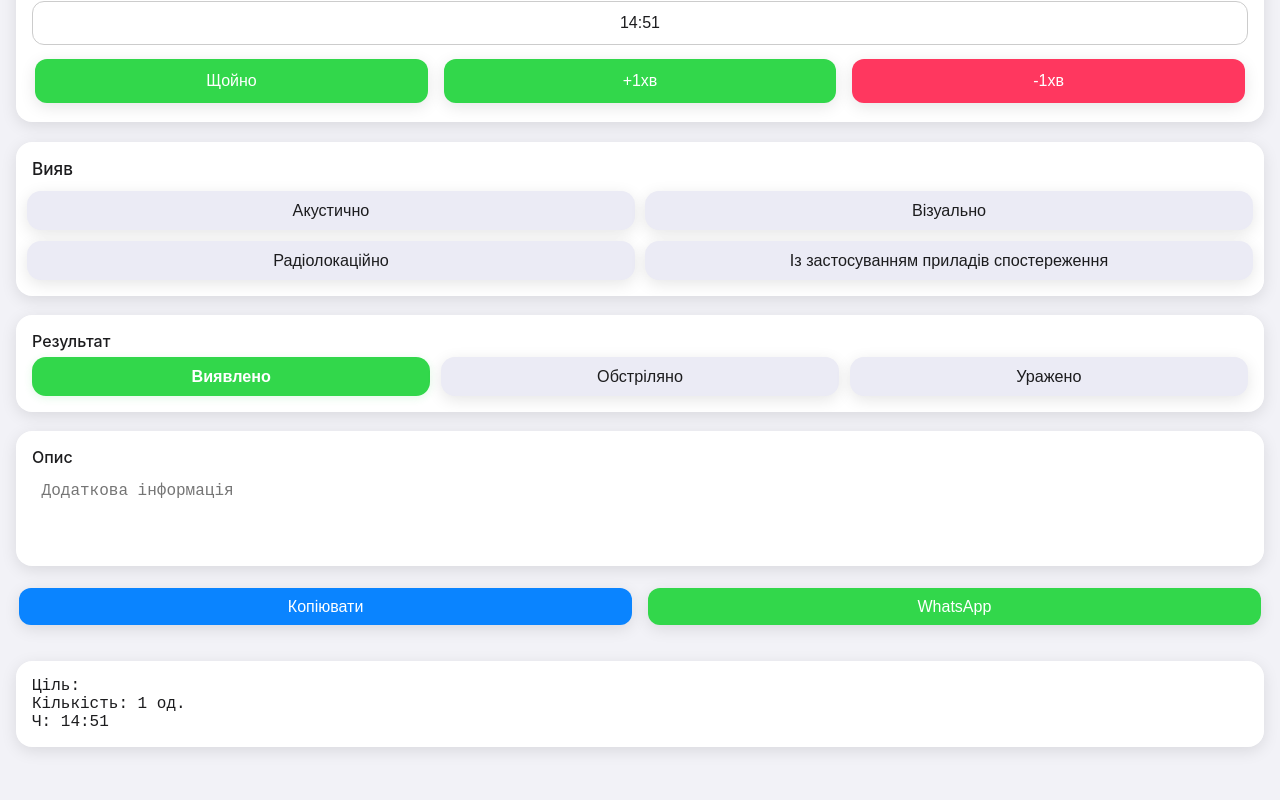
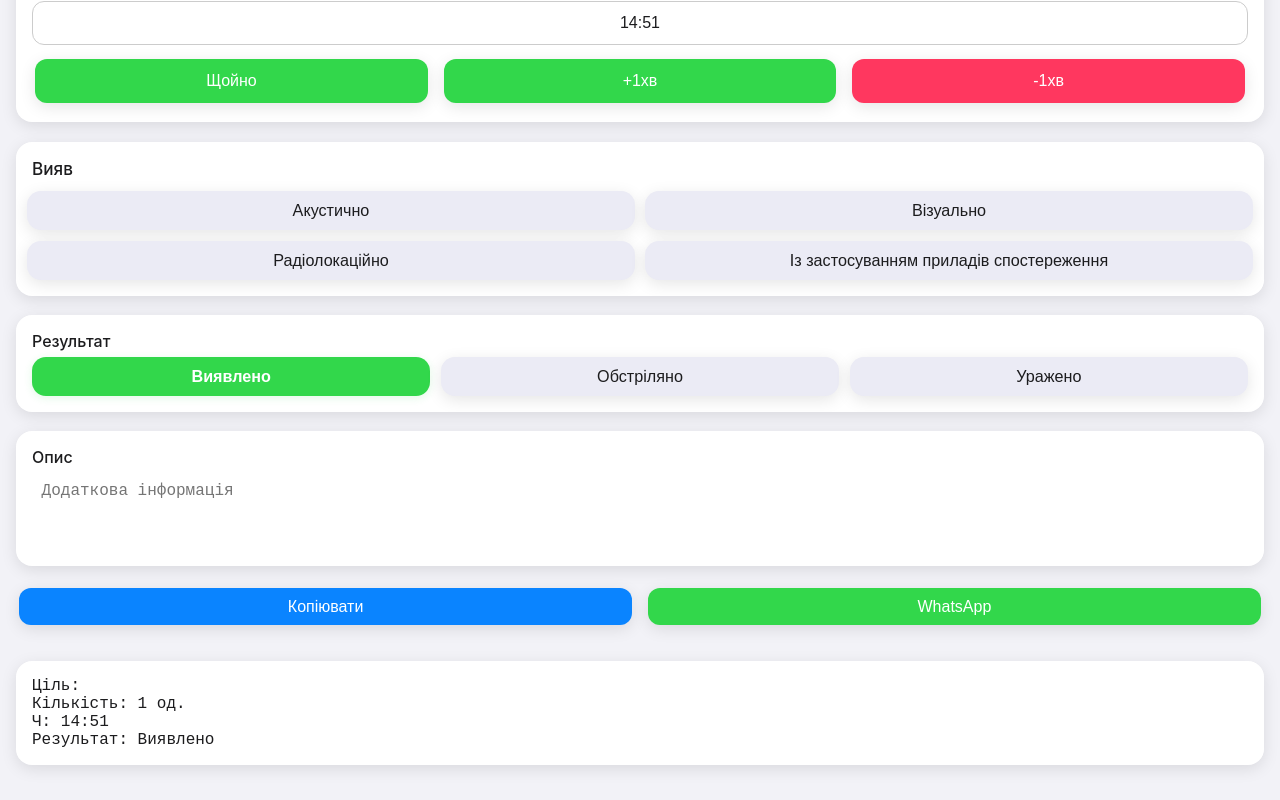
Before and after one commit to lolittajdm-alt/akviz0.2, a Next.js app: page / in a window 1280 px wide. Shown: the part 1968-2768 px from the top of the page. Built offline with nearby package versions, Linux system fonts and the light colour scheme.

Commit message:
Update index.js

```diff
--- a/pages/index.js
+++ b/pages/index.js
@@ -171,25 +171,38 @@ export default function Home() {
 
   // ——— Генерация текста отчёта ———
   const generateReportText = () => [
+  // Блок с местоположением
   form.sector || form.subdivision || form.position
     ? `П: ${[form.sector, form.subdivision, form.position].filter(Boolean).join(", ")}`
     : null,
+  // Цель, сторона, номер и т.д.
   `Ціль: ${[
     ...form.selectedGoals,
     form.side,
     form.noIssue ? "Без видачі" : (form.targetNumber ? `по цілі ${form.targetNumber}` : "")
   ].filter(Boolean).join(", ")}`,
+  // Висота
   form.height ? `Висота: ${form.height} м` : null,
+  // Відстань
   form.distance ? `Відстань: ${form.distance} м` : null,
+  // Кількість
   form.quantity ? `Кількість: ${form.quantity} од.` : null,
+  // Азимут
   form.azimuth ? `А: ${form.azimuth}°` : null,
+  // Курс
   form.course ? `К: ${form.course}°` : null,
+  // Локація
   form.location ? `НП: ${form.location}` : null,
+  // Час
   form.time ? `Ч: ${form.time}` : null,
+  // Вияв
   form.detectionMethods.length ? `Вияв: ${form.detectionMethods.join(", ")}` : null,
-    form.result ? `ПП: ${form.result}` : null,
+  // ======== Всегда отображать Результат ==========
+  `Результат: ${form.result === null ? "Виявлено" : form.result}`,
+  // Опис
   form.description ? `Опис: ${form.description}` : null
 ].filter(Boolean).join("\n");
+
 
   // ——— Темы ———
   const theme = {
```
Lines whose indentation alone changed are shown as unchanged.
